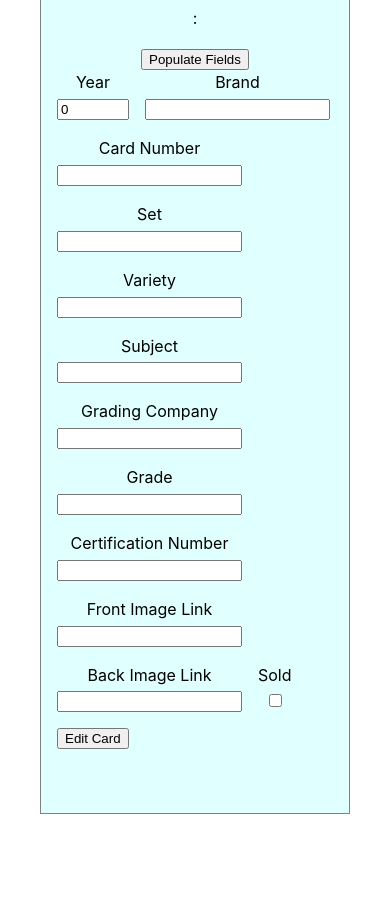
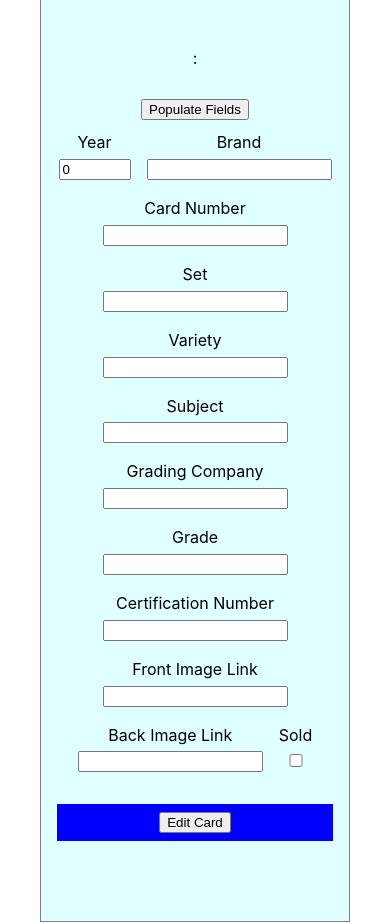
Before and after one commit to UWC2-JSCRIPT/320-wn24-final-project-tvroley, a React (Vite) app: page /collection/1 in a window 390 px wide. Shown: the part 387-1310 px from the top of the page. Before the commit the page ends 1257 px from the top, so only its background shows below. Built offline with nearby package versions, Linux system fonts and the light colour scheme; no server answers.

Commit message:
flex box for forms to fix for mobile

```diff
--- a/src/AddCard.jsx
+++ b/src/AddCard.jsx
@@ -319,7 +319,7 @@ function AddCard({}) {
             />
           </div>
         </div>
-        <div className="div-input-group">
+        <div className="div-input-group div-add-button">
           <input
             className="btn"
             type="submit"
--- a/src/App.css
+++ b/src/App.css
@@ -58,20 +58,24 @@
 }
 
 .div-add-cards {
+  display: flex;
+  flex-direction: column;
+  flex-wrap: wrap;
+  justify-content: space-between;
   border: solid gray 1px;
   border-style: groove;
+  background-color: lightcyan;
   gap: 10px;
   padding: 1em;
   margin-top: 1em;
   margin-bottom: 1em;
-  background-color: lightcyan;
 }
 
 .div-input-group {
   display: flex;
   flex-direction: row;
   flex-wrap: wrap;
-  justify-content: flex-start;
+  justify-content: center;
   gap: 1rem;
 }
 
@@ -80,7 +84,9 @@
   flex-direction: row;
   flex-wrap: wrap;
   justify-content: flex-start;
-  gap: 0.5rem;
+  gap: 0.5em;
+  padding-left: 2em;
+  padding-right: 2em;
 }
 
 .div-enter-collection {
--- a/src/EditCard.jsx
+++ b/src/EditCard.jsx
@@ -24,7 +24,6 @@ function EditCard({}) {
 
   useEffect(() => {
     const getData = async () => {
-      console.log(cardId);
       let urlGetCard = new URL(
         `https://trading-cards-backend-production.up.railway.app/cards/${cardId}`,
       );
@@ -376,7 +375,7 @@ function EditCard({}) {
             />
           </div>
         </div>
-        <div className="div-input-group">
+        <div className="div-input-group div-add-button">
           <input
             className="btn"
             type="submit"
```
